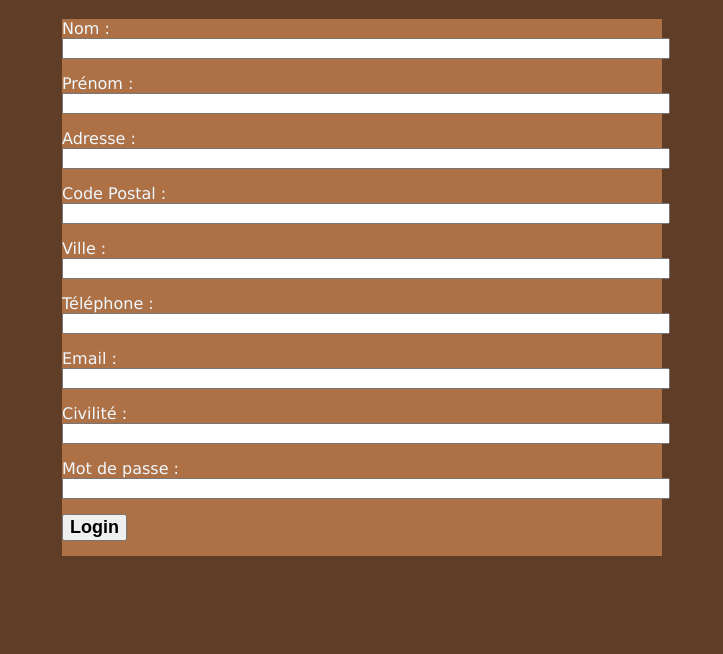
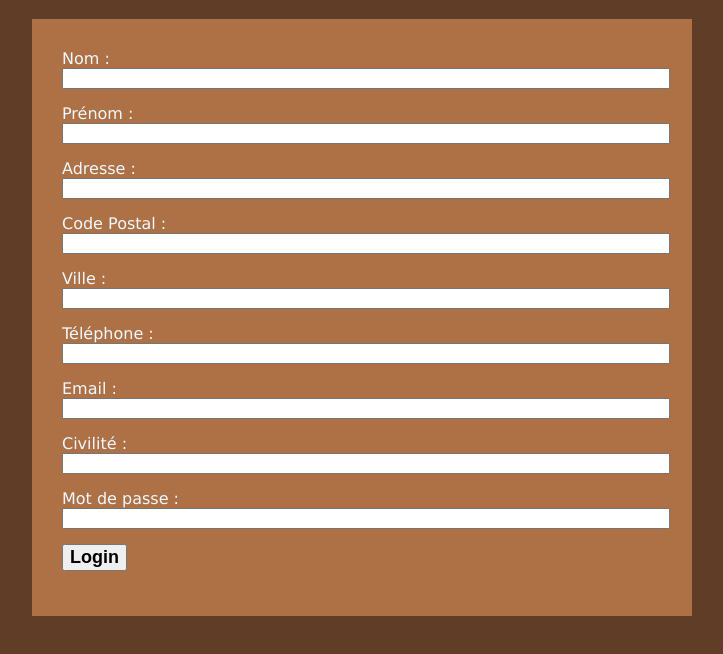
Before and after one commit to WRKT/tp01_rakotozafy_winness, a plain HTML site: page index.html in a window 1280 px wide. Shown: the part 62-716 px from the top of the page, without its empty margins (278-1001 px from the left). Drawn offline with Linux system fonts and the light colour scheme.

Commit message:
add padding to formMain

```diff
--- a/src/styles.css
+++ b/src/styles.css
@@ -12,7 +12,8 @@ body{
 .formMain{
     background-color:#ad7145;
     width: 600px;
-    margin: auto;
+    margin: 0 auto;
+    padding : 30px;
 }
 
 button{
```
